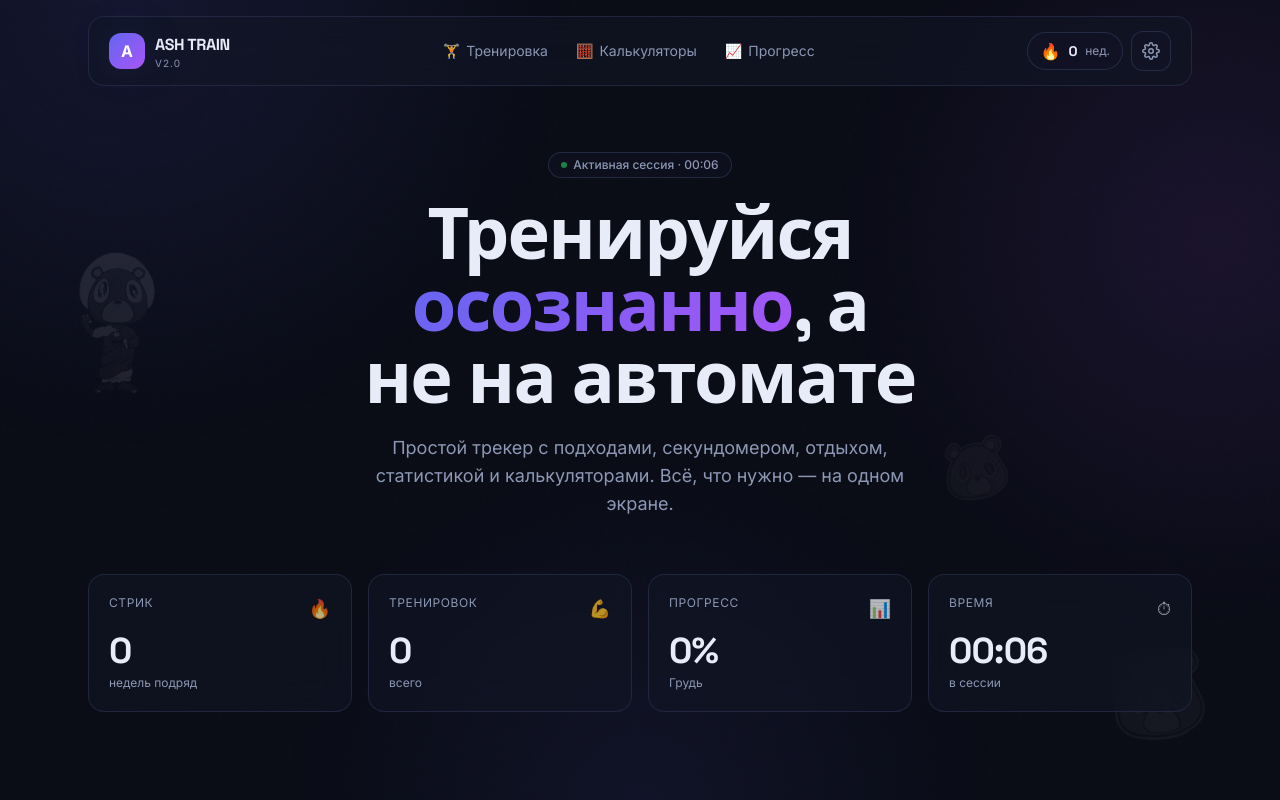
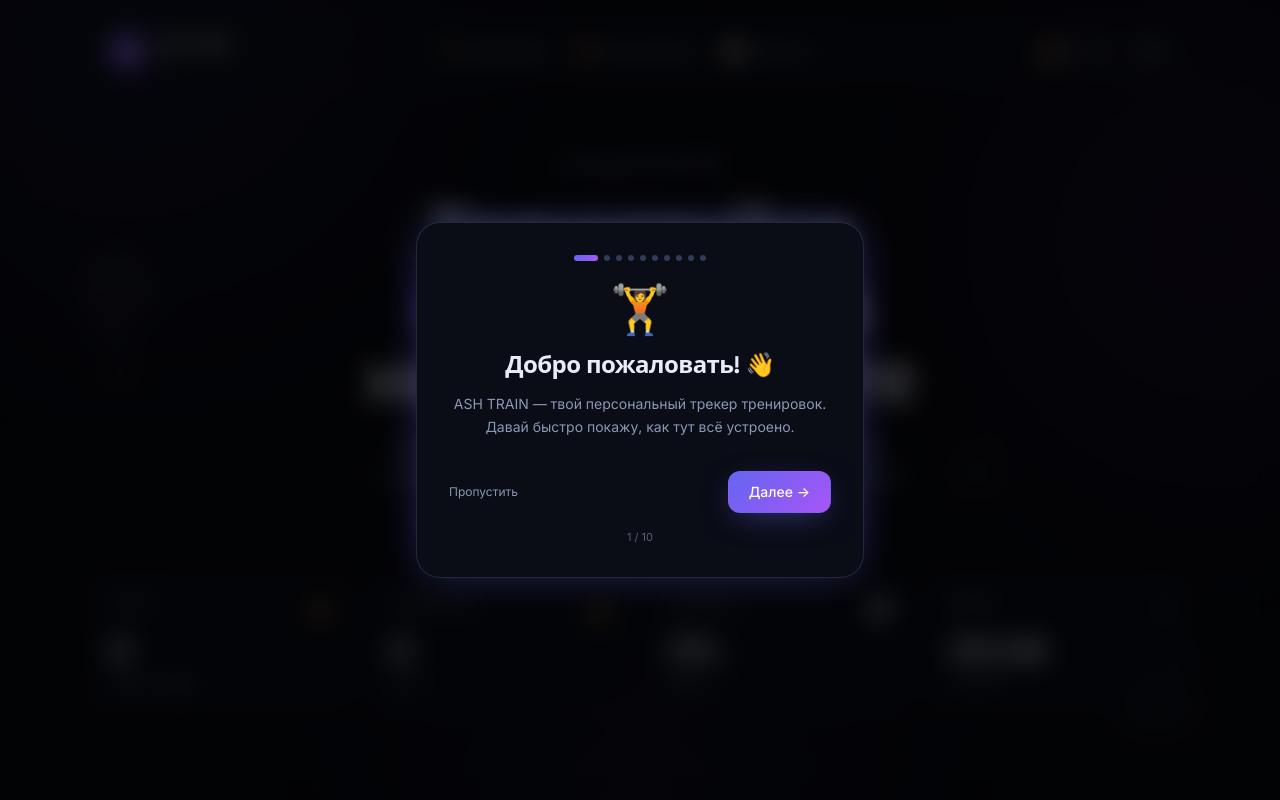
Before and after one commit to yohannw7/trainings, a Next.js app: page / in a window 1280 px wide. Shown: the top 800 px of the page. Built offline with nearby package versions, Linux system fonts and the light colour scheme.

Commit message:
Add onboarding walkthrough for first-time users
10-step guided tour explaining all features: days, exercises, sets, weight, timer, calculators, streak, presets, themes. Shows once on first visit, stored in localStorage.

```diff
--- a/app/page.tsx
+++ b/app/page.tsx
@@ -8,10 +8,12 @@ import { CalculatorsSection } from "@/components/CalculatorsSection";
 import { ProgressSection } from "@/components/ProgressSection";
 import { WorkoutProvider } from "@/components/WorkoutContext";
 import { Footer } from "@/components/Footer";
+import { Onboarding } from "@/components/Onboarding";
 
 export default function Page() {
   return (
     <WorkoutProvider>
+      <Onboarding />
       <div className="relative z-10 flex min-h-screen flex-col">
         <Header />
         <main className="flex-1 space-y-20 pb-12 sm:space-y-28 sm:pb-16">
--- /dev/null
+++ b/components/Onboarding.tsx
@@ -0,0 +1,181 @@
+"use client";
+
+import { AnimatePresence, motion } from "framer-motion";
+import { useEffect, useState } from "react";
+
+const STORAGE_KEY = "onboarding_done_v2";
+
+const STEPS = [
+  {
+    title: "Добро пожаловать! 👋",
+    description:
+      "ASH TRAIN — твой персональный трекер тренировок. Давай быстро покажу, как тут всё устроено.",
+    icon: "🏋️",
+  },
+  {
+    title: "Дни тренировок",
+    description:
+      "Наверху — кнопки с днями (Грудь, Спина, Ноги…). Нажми на день, чтобы переключиться. Можешь добавлять свои дни кнопкой «+» и удалять крестиком.",
+    icon: "📅",
+  },
+  {
+    title: "Упражнения и подходы",
+    description:
+      "Каждая карточка — упражнение. Нажми на неё, чтобы открыть панель подхода. Там ты запускаешь секундомер, завершаешь подход, и автоматически включается таймер отдыха.",
+    icon: "💪",
+  },
+  {
+    title: "Вес",
+    description:
+      "Справа от каждого упражнения — поле «кг». Вводи рабочий вес — он сохранится автоматически и попадёт в историю.",
+    icon: "⚖️",
+  },
+  {
+    title: "Таймер и секундомер",
+    description:
+      "Ниже — глобальный таймер с пресетами (30 сек, 1 мин, 2 мин…) и секундомер с кругами. Используй для отдыха между упражнениями или для замера времени.",
+    icon: "⏱",
+  },
+  {
+    title: "Калькуляторы",
+    description:
+      "Раздел «Метрики тела» считает ИМТ, суточную норму калорий (TDEE), БЖУ и максимум на 1 повтор (1RM). Заполни профиль один раз — всё подставится автоматически.",
+    icon: "🧮",
+  },
+  {
+    title: "Завершение дня и стрик",
+    description:
+      "Когда закончишь — нажми «Завершить день». Тренировка попадёт в историю, а стрик (🔥) увеличится. Стрик считается по неделям: тренируйся хотя бы раз в неделю, чтобы не потерять серию.",
+    icon: "🔥",
+  },
+  {
+    title: "Пресеты и сброс",
+    description:
+      "«Сохранить пресет» — сохраняет текущий план тренировок. «Пресеты» — загружает сохранённый. «Сбросить день» — обнуляет все подходы текущего дня. «Редактировать» — меняет упражнения, подходы и цели.",
+    icon: "💾",
+  },
+  {
+    title: "Темы оформления",
+    description:
+      "Нажми шестерёнку ⚙ в правом верхнем углу — там можно выбрать тему: тёмную, светлую, океан, лес или фиолетовую.",
+    icon: "🎨",
+  },
+  {
+    title: "Готово! 🚀",
+    description:
+      "Всё сохраняется в браузере автоматически. Просто начни тренировку — нажми на первое упражнение. Удачи!",
+    icon: "✅",
+  },
+];
+
+export function Onboarding() {
+  const [show, setShow] = useState(false);
+  const [step, setStep] = useState(0);
+
+  useEffect(() => {
+    const done = localStorage.getItem(STORAGE_KEY);
+    if (!done) {
+      setShow(true);
+    }
+  }, []);
+
+  const finish = () => {
+    localStorage.setItem(STORAGE_KEY, "1");
+    setShow(false);
+  };
+
+  const next = () => {
+    if (step < STEPS.length - 1) {
+      setStep(step + 1);
+    } else {
+      finish();
+    }
+  };
+
+  const prev = () => {
+    if (step > 0) setStep(step - 1);
+  };
+
+  const skip = () => {
+    finish();
+  };
+
+  const current = STEPS[step];
+
+  return (
+    <AnimatePresence>
+      {show && (
+        <motion.div
+          initial={{ opacity: 0 }}
+          animate={{ opacity: 1 }}
+          exit={{ opacity: 0 }}
+          transition={{ duration: 0.2 }}
+          className="fixed inset-0 z-[300] flex items-center justify-center p-4"
+          style={{ background: "rgba(0,0,0,0.75)", backdropFilter: "blur(12px)" }}
+        >
+          <motion.div
+            key={step}
+            initial={{ opacity: 0, y: 20, scale: 0.95 }}
+            animate={{ opacity: 1, y: 0, scale: 1 }}
+            exit={{ opacity: 0, y: -20, scale: 0.95 }}
+            transition={{ type: "spring", damping: 24, stiffness: 300 }}
+            className="relative w-full max-w-md overflow-hidden rounded-3xl border border-border/60 bg-bg p-6 shadow-glow sm:p-8"
+          >
+            {/* Progress dots */}
+            <div className="mb-6 flex items-center justify-center gap-1.5">
+              {STEPS.map((_, i) => (
+                <div
+                  key={i}
+                  className={`h-1.5 rounded-full transition-all duration-300 ${
+                    i === step
+                      ? "w-6 bg-accent-gradient"
+                      : i < step
+                        ? "w-1.5 bg-accent/50"
+                        : "w-1.5 bg-border"
+                  }`}
+                />
+              ))}
+            </div>
+
+            {/* Icon */}
+            <div className="mb-4 text-center text-5xl">{current.icon}</div>
+
+            {/* Content */}
+            <h2 className="heading-display mb-3 text-center text-2xl font-bold">
+              {current.title}
+            </h2>
+            <p className="mb-8 text-center text-sm leading-relaxed text-muted">
+              {current.description}
+            </p>
+
+            {/* Buttons */}
+            <div className="flex items-center justify-between gap-3">
+              <button
+                onClick={skip}
+                className="text-xs text-muted transition-colors hover:text-text"
+              >
+                Пропустить
+              </button>
+
+              <div className="flex items-center gap-2">
+                {step > 0 && (
+                  <button onClick={prev} className="btn px-4 py-2 text-sm">
+                    ←
+                  </button>
+                )}
+                <button onClick={next} className="btn btn-primary px-5 py-2.5 text-sm">
+                  {step === STEPS.length - 1 ? "Начать!" : "Далее →"}
+                </button>
+              </div>
+            </div>
+
+            {/* Step counter */}
+            <div className="mt-4 text-center text-[11px] text-muted/60">
+              {step + 1} / {STEPS.length}
+            </div>
+          </motion.div>
+        </motion.div>
+      )}
+    </AnimatePresence>
+  );
+}
```
